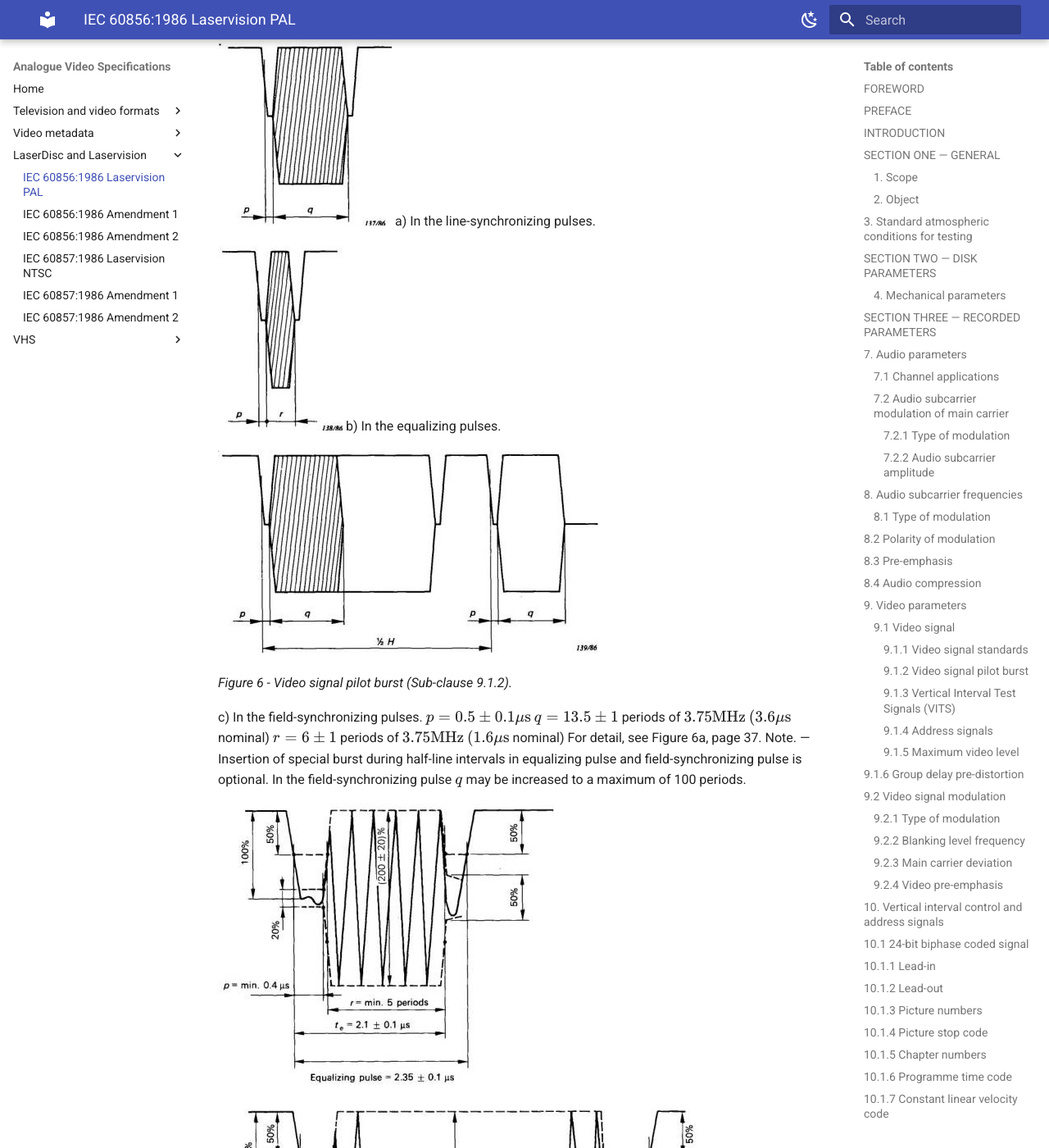
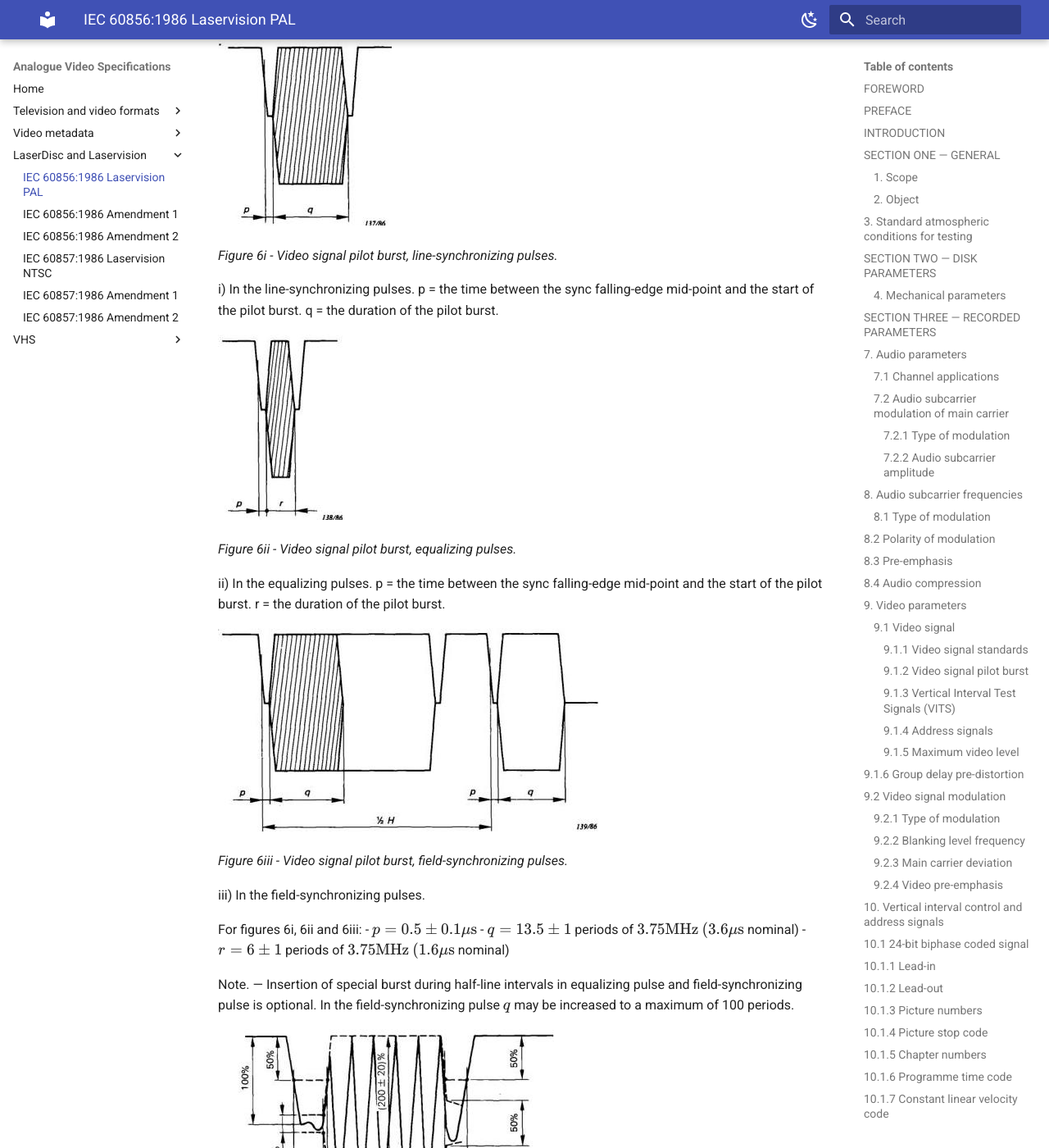
Before and after one commit to simoninns/analogue-video-specifications, an MkDocs documentation site: the page built from docs/laserdisc/IEC-60856-1986-Laservision-PAL/IEC-60856-1986-Laservision-PAL.md, in a window 1280 px wide and 1400 px high, scrolled down 18969 px. Shown: the whole window at 82% size. Built offline with MkDocs 1.6.1 and Material for MkDocs 9.7.7, drawn with Linux system fonts in a browser that asks for light colours; some of the changed text lies outside the part shown.

Commit message:
Improve the description of the PAL pilot burst

```diff
--- a/docs/laserdisc/IEC-60856-1986-Laservision-PAL/IEC-60856-1986-Laservision-PAL.md
+++ b/docs/laserdisc/IEC-60856-1986-Laservision-PAL/IEC-60856-1986-Laservision-PAL.md
@@ -503,26 +503,60 @@ $$
 \bar {A} = \frac {\bar {V} _ {\text {out}}}{\bar {V} _ {\text {in}}} = 1 + \mathrm {j} \omega t _ {1}, \quad \text {where} \quad t _ {1} = 75 \pm 1.5 \mu \mathrm {s}
 $$
 
-![Figure 6 - Video signal pilot burst, line-synchronizing pulses.](assets/img-7.jpeg)
-a) In the line-synchronizing pulses.
+![Figure 6i - Video signal pilot burst, line-synchronizing pulses.](assets/img-7.jpeg)
 
-![Figure 6 - Video signal pilot burst, equalizing pulses.](assets/img-8.jpeg)
-b) In the equalizing pulses.
+*Figure 6i - Video signal pilot burst, line-synchronizing pulses.*
 
-![Figure 6 - Video signal pilot burst, field-synchronizing pulses.](assets/img-9.jpeg)
+i) In the line-synchronizing pulses. p = the time between the sync falling-edge mid-point and the start of the pilot burst.  q = the duration of the pilot burst.
 
-*Figure 6 - Video signal pilot burst (Sub-clause 9.1.2).*
+![Figure 6ii - Video signal pilot burst, equalizing pulses.](assets/img-8.jpeg)
 
-c) In the field-synchronizing pulses.
-$p = 0.5\pm 0.1\mu \mathrm{s}$
-$q = 13.5\pm 1$  periods of  $3.75\mathrm{MHz}$ $(3.6\mu \mathrm{s}$  nominal)
-$r = 6\pm 1$  periods of  $3.75\mathrm{MHz}$ $(1.6\mu \mathrm{s}$  nominal)
-For detail, see Figure 6a, page 37.
+*Figure 6ii - Video signal pilot burst, equalizing pulses.*
+
+ii) In the equalizing pulses.  p = the time between the sync falling-edge mid-point and the start of the pilot burst.  r = the duration of the pilot burst.
+
+![Figure 6iii - Video signal pilot burst, field-synchronizing pulses.](assets/img-9.jpeg)
+
+*Figure 6iii - Video signal pilot burst, field-synchronizing pulses.*
+
+iii) In the field-synchronizing pulses.
+
+For figures 6i, 6ii and 6iii:
+- $p = 0.5\pm 0.1\mu \mathrm{s}$
+- $q = 13.5\pm 1$  periods of  $3.75\mathrm{MHz}$ $(3.6\mu \mathrm{s}$  nominal)
+- $r = 6\pm 1$  periods of  $3.75\mathrm{MHz}$ $(1.6\mu \mathrm{s}$  nominal)
+
 Note. — Insertion of special burst during half-line intervals in equalizing pulse and field-synchronizing pulse is optional. In the field-synchronizing pulse  $q$  may be increased to a maximum of 100 periods.
 
 ![Figure 6a - Detail of Figure 6, overview.](assets/img-10.jpeg)
 
+*Figure 6a (overview) — Equalizing pulse detail measurements:*
+
+| Parameter | Value |
+|-----------|-------|
+| 100% reference level | Peak white / full carrier amplitude |
+| 50% reference level | Half-amplitude point; used as the timing edge reference for pulse width measurements |
+| 20% reference level | Lower threshold near sync tip; used as the base reference for rise/fall transitions |
+| Carrier amplitude | (200 ± 20)% |
+| p (pre-equalizing period) | min. 0.4 µs |
+| r (burst duration) | min. 5 periods |
+| t_e (leading edge of equalizing pulse to end of burst) | 2.1 ± 0.1 µs |
+| Equalizing pulse total width | 2.35 ± 0.1 µs |
+
 ![Figure 6a - Detail of Figure 6.](assets/img-11.jpeg)
+
+*Figure 6a (detail) — Line sync pulse detail measurements:*
+
+| Parameter | Value |
+|-----------|-------|
+| 100% reference level | Peak white / full carrier amplitude |
+| 50% reference level | Half-amplitude point; used as the timing edge reference for pulse width measurements |
+| 20% reference level | Lower threshold near sync tip; used as the base reference for rise/fall transitions |
+| Carrier amplitude | (200 ± 20)% |
+| p (pre-sync period) | min. 0.4 µs |
+| q (burst duration) | min. 12 periods |
+| t_1 (leading edge of line sync to end of burst) | 4.1 ± 0.1 µs |
+| Line sync total width | 4.7 ± 0.2 µs |
 
 *Figure 6a - Detail of Figure 6.*
 
```
